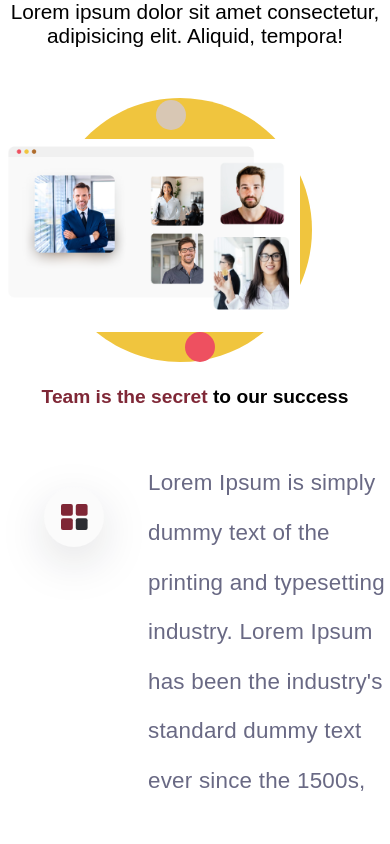
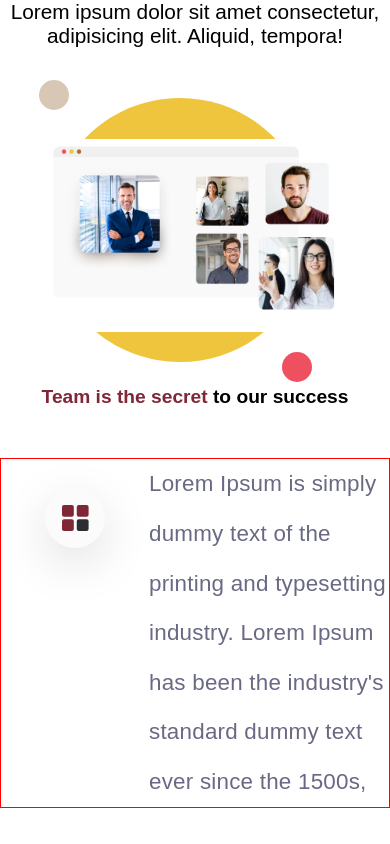
Before and after one commit to AmohPrince/travelearth, a React (Create React App) app: page / in a window 390 px wide. Shown: the part 4820-5664 px from the top of the page. Built offline with nearby package versions, Linux system fonts and the light colour scheme.

Commit message:
a little fixes

```diff
--- a/src/Components/Reasons/Reasons.css
+++ b/src/Components/Reasons/Reasons.css
@@ -22,6 +22,12 @@
   margin-top: 80px;
 }
 
+@media screen and (max-width: 1150px) {
+  .Reasons__title {
+    margin-top: 70px;
+  }
+}
+
 @media screen and (max-width: 650px) {
   .Reasons__container {
     width: 90%;
--- a/src/Sections/Ourteam/Ourteam.css
+++ b/src/Sections/Ourteam/Ourteam.css
@@ -34,6 +34,7 @@
   left: 40%;
   top: -20%;
 }
+
 .Ourteam__body-imgcontainer {
   width: 100%;
 }
@@ -50,6 +51,7 @@
 .Teamsection__container {
   align-items: unset;
   margin: 50px 0px;
+  border: 1px solid red;
 }
 .Teamsection__container > .p__poppins {
   font-size: 1.4rem;
@@ -88,6 +90,10 @@
   .Ourteam__circles-yellow {
     right: 20%;
   }
+  .Ourteam__circles-brown2 {
+    right: 65%;
+    bottom: -30%;
+  }
 }
 
 @media screen and (max-width: 650px) {
@@ -97,4 +103,12 @@
   .Ourteam__body-imgcontainer {
     width: 300px;
   }
+  .Ourteam__circles-brown2 {
+    right: 20%;
+    bottom: -25%;
+  }
+  .Ourteam__circles-grey {
+    left: 10%;
+    top: -30%;
+  }
 }
--- a/src/Sections/Ourteam/Ourteam.jsx
+++ b/src/Sections/Ourteam/Ourteam.jsx
@@ -46,7 +46,7 @@ const Ourteam = ({ theme }) => {
         </p>
       </div>
       <div className="Ourteam__body flex__container">
-        <div className="Ourteam__body-right">
+        <div className="Ourteam__body-right flex__container">
           <div className="Ourteam__circles-brown">
             <svg
               width="140"
--- a/src/Sections/Whychooseus/Whychooseus.css
+++ b/src/Sections/Whychooseus/Whychooseus.css
@@ -19,10 +19,16 @@
 }
 
 @media screen and (max-width: 1150px) {
+  .Whychooseus__reasons > :nth-child(3) {
+    margin-top: 50px;
+  }
 }
 
 @media screen and (max-width: 650px) {
   .Whychooseus__reasons {
     flex-direction: column;
   }
+  .Whychooseus__reasons > :nth-child(3) {
+    margin-bottom: 50px;
+  }
 }
```
